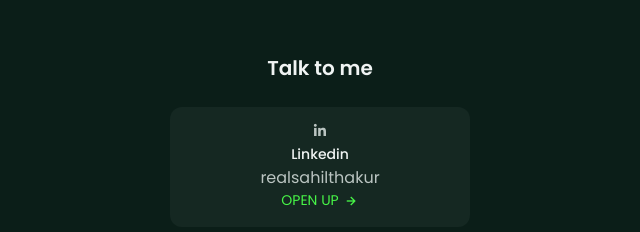
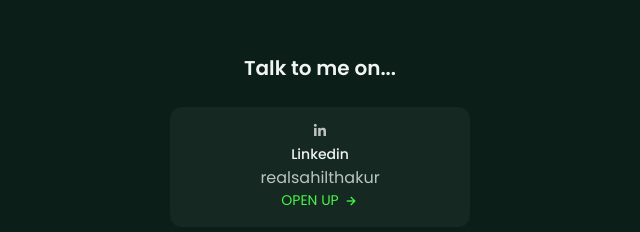
Before and after one commit to realsahilthakur/realsahilthakur.github.io, a plain HTML site: page index.html in a window 1280 px wide. Shown: the part 2664-2896 px from the top of the page, 272-912 px from the left. Drawn offline with nearby package versions, Linux system fonts and the light colour scheme.

Commit message:
Update index.html

```diff
--- a/index.html
+++ b/index.html
@@ -458,7 +458,7 @@
 
                 <div class="contact__container container grid">
                     <div class="contact__content">
-                        <h3 class="contact__title">Talk to me</h3>
+                        <h3 class="contact__title">Talk to me on...</h3>
 
                     <div class="contact__info">
                         <div class="contact__card">
```
